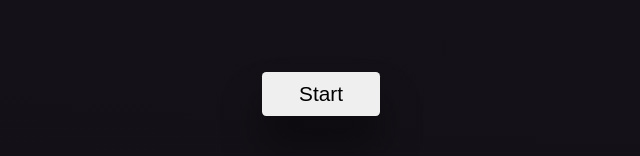
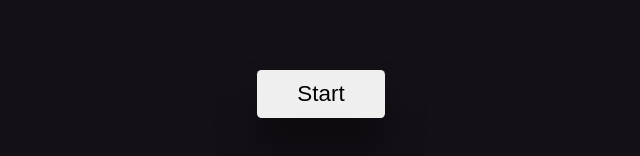
Before and after one commit to robeldebas/team-collaboration, a plain HTML site: page QUIZ-APP/quizhtml.html in a window 1280 px wide. Shown: the part 306-462 px from the top of the page, 319-959 px from the left. Drawn offline with Linux system fonts and the light colour scheme.

Commit message:
Update quizcss.css

```diff
--- a/QUIZ-APP/quizcss.css
+++ b/QUIZ-APP/quizcss.css
@@ -26,7 +26,7 @@
   }
   #start-button,
   #restart {
-    font-size: 1.3em;
+    font-size: 1.4em;
     padding: 0.5em 1.8em;
     border-radius: 0.2em;
     box-shadow: 0 30px 40px rgba(0, 0, 0, 0.4);
```
